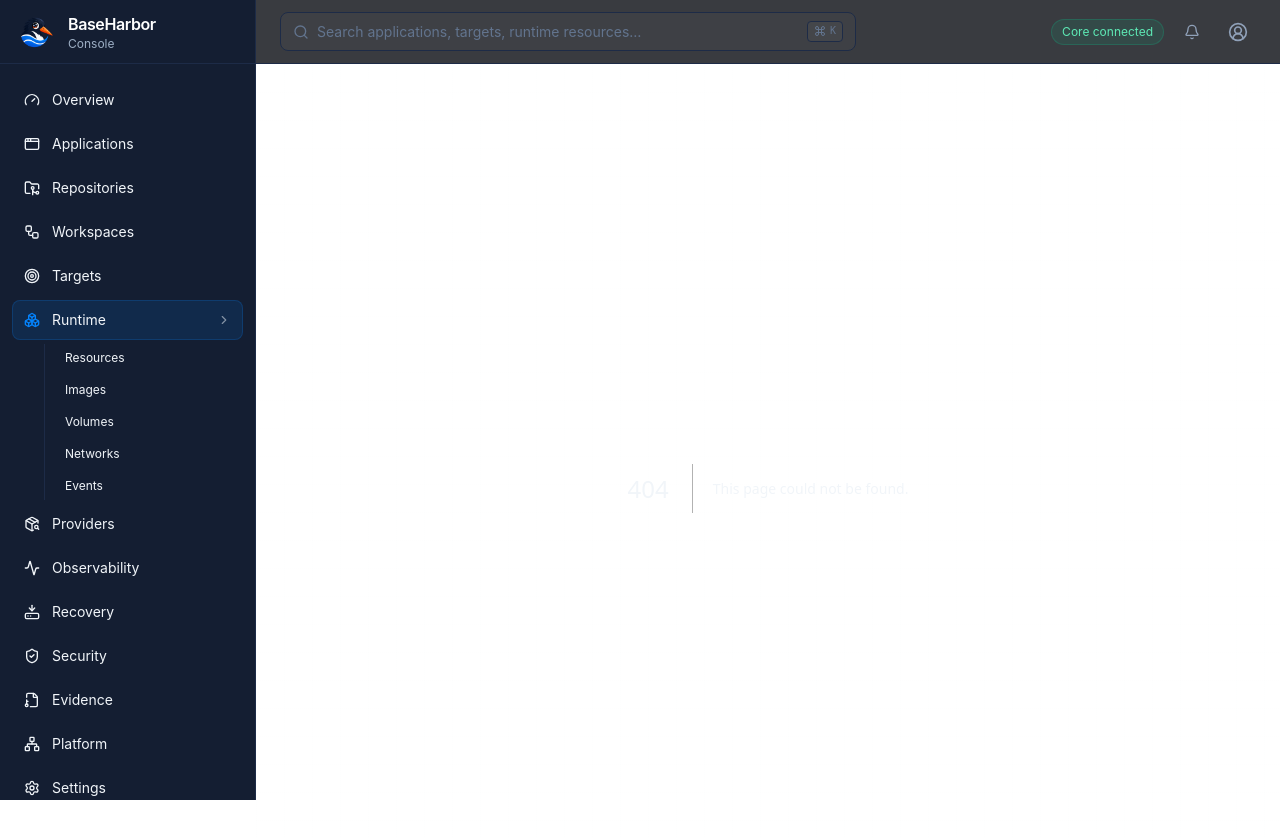
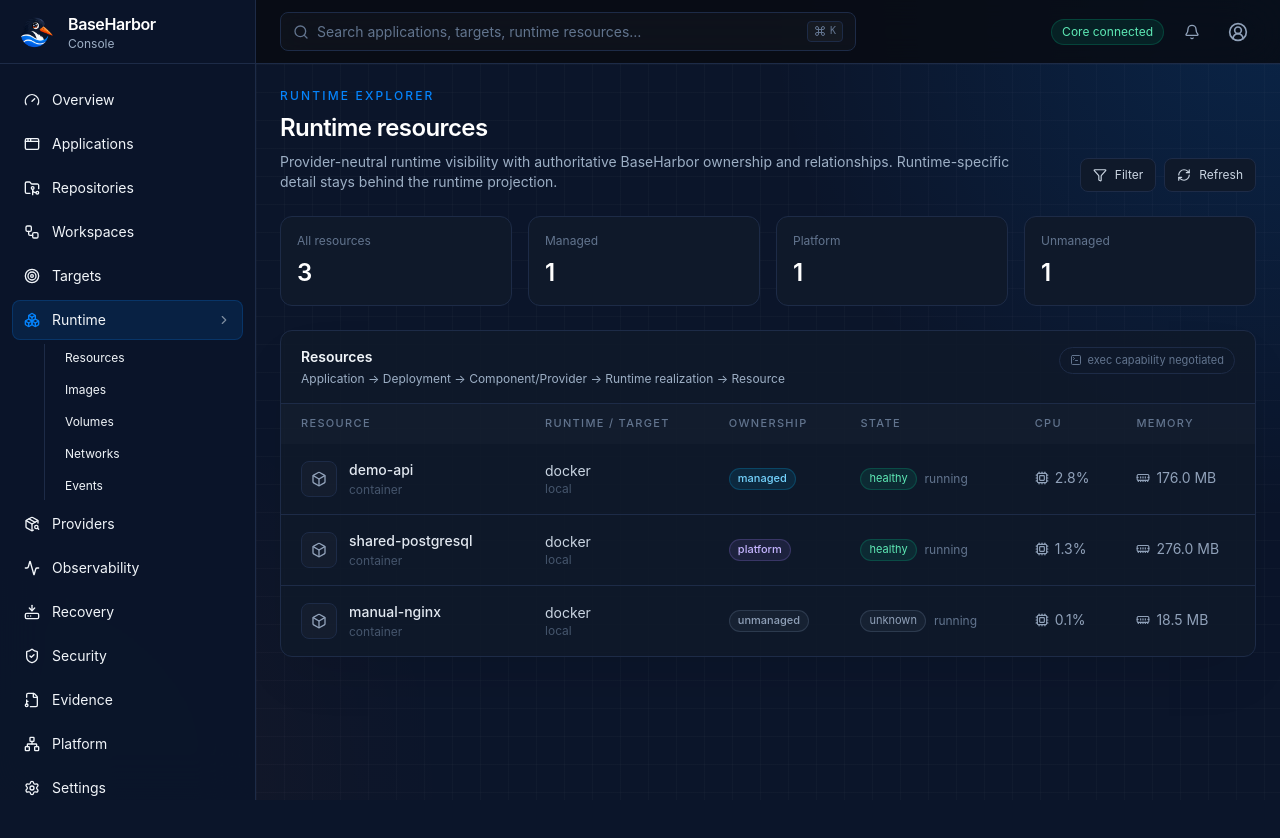
Before and after one commit to mcpdev80/baseharbor-console, a Next.js app: page /runtime in a window 1280 px wide. Before the commit this address had no page. Shown: the top 838 px of the page. After the commit the page ends 800 px from the top, so only its background shows below. Built offline with nearby package versions, Linux system fonts and the light colour scheme.

Commit message:
feat: add BaseHarbor Console product surfaces

```diff
--- /dev/null
+++ b/src/app/runtime/page.tsx
@@ -0,0 +1,54 @@
+import { Filter, RefreshCw, TerminalSquare } from "lucide-react";
+import { RuntimeResourceTable } from "@/components/runtime/runtime-resource-table";
+import { Panel } from "@/components/ui/panel";
+import { mockRuntimeResources } from "@/lib/baseharbor/mock";
+
+export default function RuntimePage() {
+  return (
+    <div className="mx-auto max-w-[1600px] space-y-6">
+      <div className="flex items-end justify-between">
+        <div>
+          <p className="mb-2 text-xs font-medium uppercase tracking-[.18em] text-[var(--bh-signal-blue)]">Runtime Explorer</p>
+          <h1 className="text-2xl font-semibold tracking-tight text-white">Runtime resources</h1>
+          <p className="mt-2 max-w-3xl text-sm text-[var(--muted)]">
+            Provider-neutral runtime visibility with authoritative BaseHarbor ownership and relationships. Runtime-specific detail stays behind the runtime projection.
+          </p>
+        </div>
+        <div className="flex gap-2">
+          <button className="inline-flex items-center gap-2 rounded-lg border border-[var(--border)] bg-[var(--panel)] px-3 py-2 text-xs text-slate-300 hover:border-[var(--bh-signal-blue)]/35">
+            <Filter className="size-3.5" /> Filter
+          </button>
+          <button className="inline-flex items-center gap-2 rounded-lg border border-[var(--border)] bg-[var(--panel)] px-3 py-2 text-xs text-slate-300 hover:border-[var(--bh-signal-blue)]/35">
+            <RefreshCw className="size-3.5" /> Refresh
+          </button>
+        </div>
+      </div>
+
+      <div className="grid gap-4 md:grid-cols-4">
+        {[
+          ["All resources", mockRuntimeResources.length],
+          ["Managed", mockRuntimeResources.filter((r) => r.ownership === "managed").length],
+          ["Platform", mockRuntimeResources.filter((r) => r.ownership === "platform").length],
+          ["Unmanaged", mockRuntimeResources.filter((r) => r.ownership === "unmanaged").length],
+        ].map(([label, value]) => (
+          <div key={String(label)} className="rounded-xl border border-[var(--border)] bg-[var(--panel)] p-4">
+            <div className="text-xs text-slate-500">{label}</div>
+            <div className="mt-2 text-2xl font-semibold text-white">{value}</div>
+          </div>
+        ))}
+      </div>
+
+      <Panel
+        title="Resources"
+        subtitle="Application → Deployment → Component/Provider → Runtime realization → Resource"
+        action={
+          <span className="inline-flex items-center gap-1.5 rounded-full border border-[var(--border)] px-2.5 py-1 text-[11px] text-slate-500">
+            <TerminalSquare className="size-3" /> exec capability negotiated
+          </span>
+        }
+      >
+        <RuntimeResourceTable resources={mockRuntimeResources} />
+      </Panel>
+    </div>
+  );
+}
```
